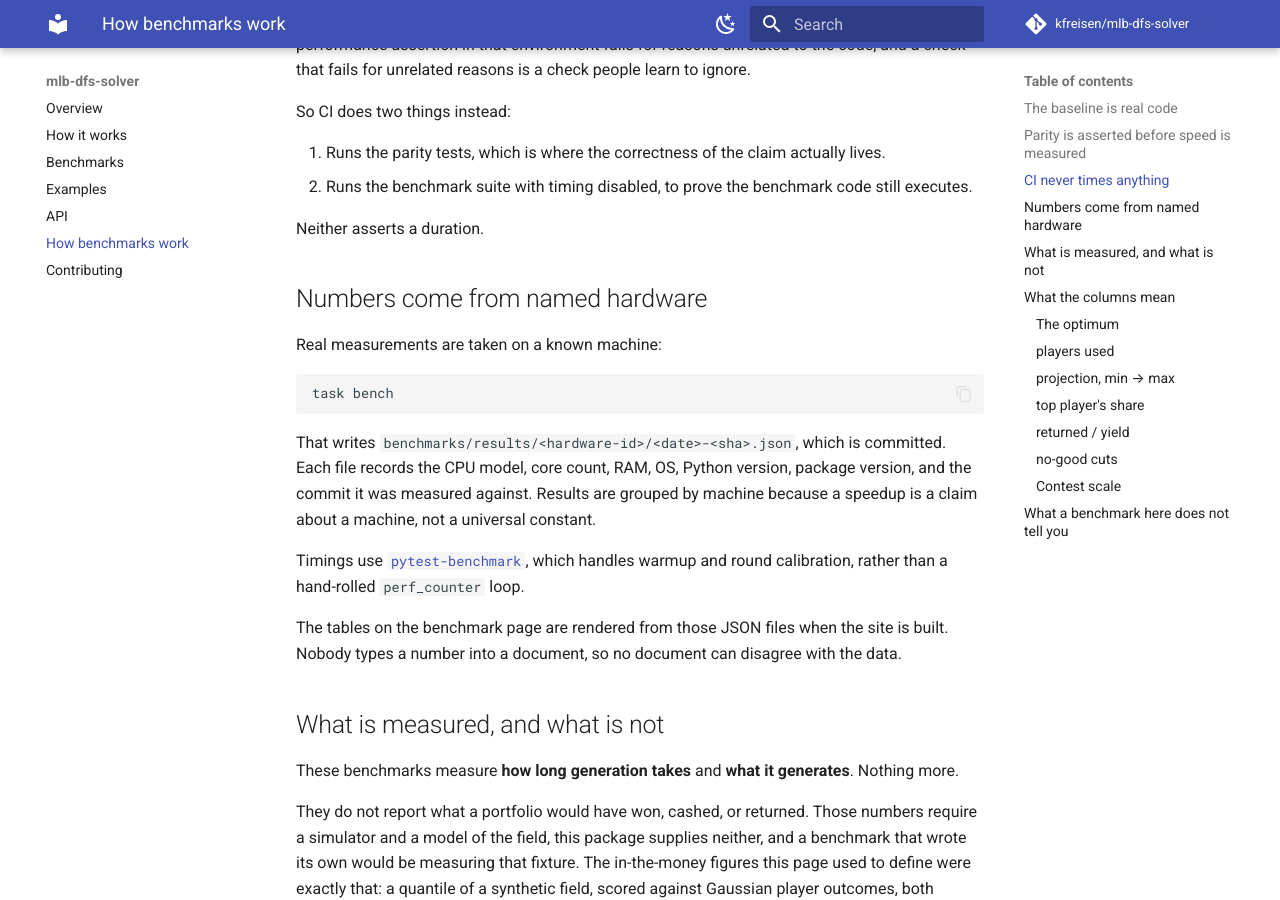
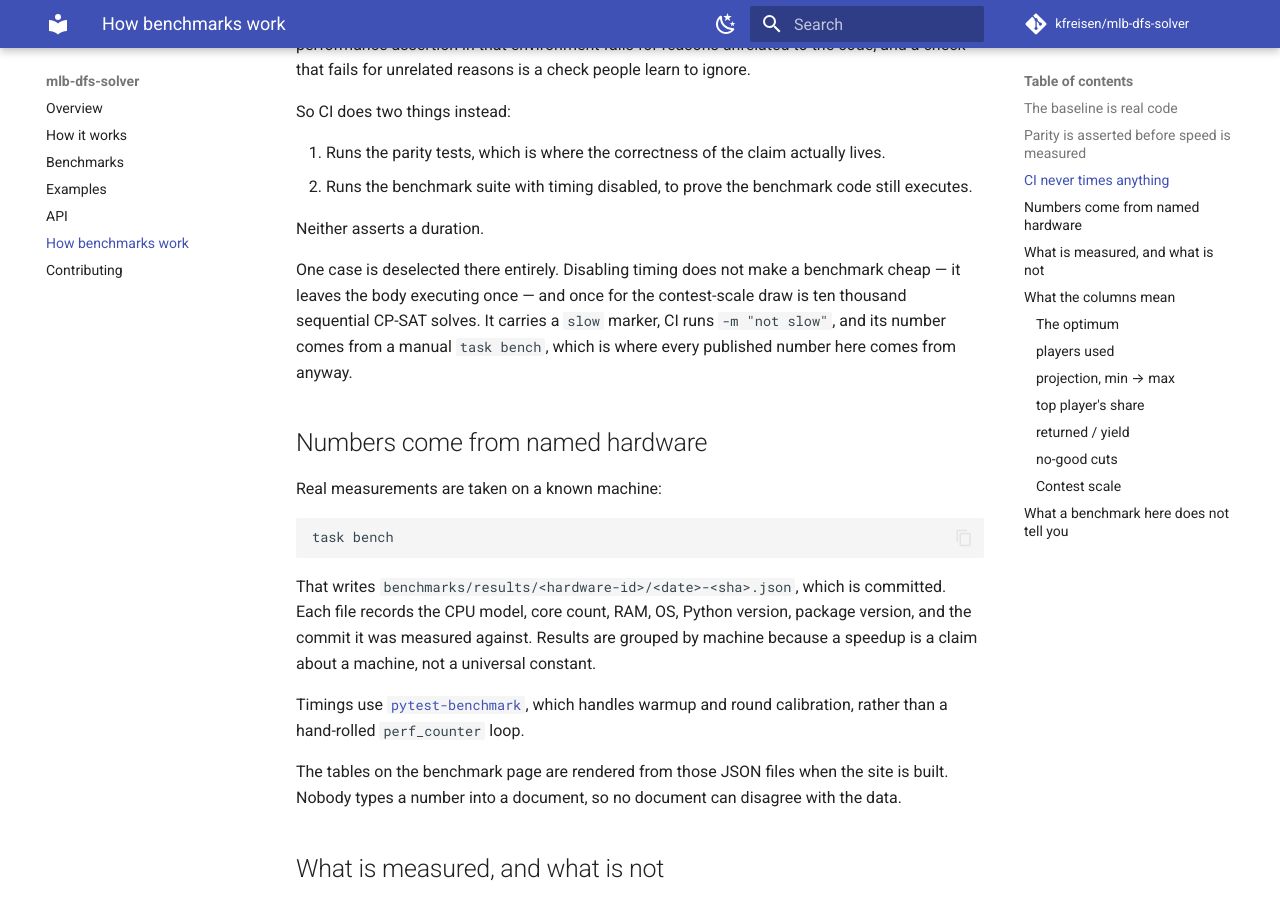
Before and after one commit to kfreisen/dfs-solver-rs, an MkDocs documentation site: the page built from docs/methodology.md, in a window 1280 px wide and 900 px high, scrolled down 888 px. Built offline with MkDocs 1.6.1 and Material for MkDocs 9.7.7, drawn with Linux system fonts in a browser that asks for light colours; comment, search, counter and statistics services are not loaded.

Commit message:
Keep the contest-scale draw out of CI
--benchmark-disable does not make a case cheap: it leaves the body
executing once, and once for the contest-scale draw is ten thousand
sequential CP-SAT solves. CI would have sat through it on every push.

Mark it slow and deselect it in CI and task bench-quick. The marker was
already registered in pyproject but was never applied or enforced. Its
number comes from a manual task bench, like every other published number
here.

Co-Authored-By: Claude Opus 5 (1M context) <noreply@anthropic.com>
Claude-Session: https://claude.ai/code/session_01DbPZK2RQwc764y5Pr32kWR

```diff
--- a/docs/methodology.md
+++ b/docs/methodology.md
@@ -37,6 +37,12 @@ So CI does two things instead:
 2. Runs the benchmark suite with timing disabled, to prove the benchmark code still executes.
 
 Neither asserts a duration.
+
+One case is deselected there entirely. Disabling timing does not make a benchmark
+cheap — it leaves the body executing once — and once for the contest-scale draw
+is ten thousand sequential CP-SAT solves. It carries a `slow` marker, CI runs
+`-m "not slow"`, and its number comes from a manual `task bench`, which is where
+every published number here comes from anyway.
 
 ## Numbers come from named hardware
 
--- a/pyproject.toml
+++ b/pyproject.toml
@@ -84,7 +84,10 @@ testpaths = ["tests"]
 python_files = ["test_*.py", "bench_*.py"]
 addopts = "-q --strict-markers --strict-config"
 filterwarnings = ["error"]
-markers = ["slow: excluded from the default run"]
+# Deselected in CI and by `task bench-quick` with -m "not slow"; `task bench`
+# runs it. Note --benchmark-disable does not make a case cheap: it leaves the
+# body executing once, so anything genuinely long has to carry this marker.
+markers = ["slow: only run by a manual `task bench`"]
 
 [tool.coverage.run]
 source = ["mlb_dfs_solver"]
```
Also changed, not shown: Taskfile.yml (+5 -2 lines), benchmarks/README.md (+6 -2 lines), 2 other files.
